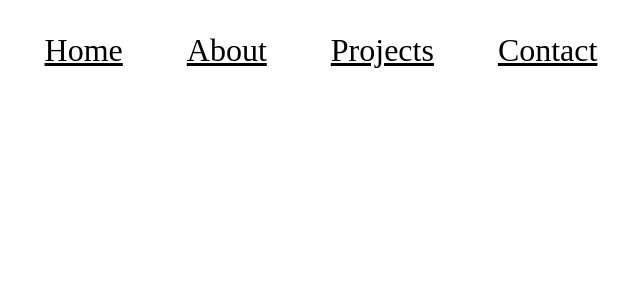
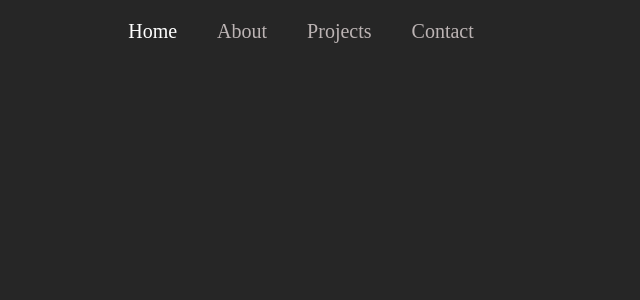
Before and after one commit to ArianAngoma/arian, a React (Create React App) app: page / in a window 1280 px wide. Shown: the top 300 px of the page, without its empty margins (339-979 px from the left). Built offline with nearby package versions, Linux system fonts and the light colour scheme.

Commit message:
Estilos globales

```diff
--- a/src/index.js
+++ b/src/index.js
@@ -3,8 +3,12 @@ import ReactDOM from 'react-dom';
 
 /* Importaciones propias */
 import {App} from './App';
+import {GlobalStyles} from './styles/GlobalStyles';
 
 ReactDOM.render(
-    <App/>,
+    <>
+        <GlobalStyles/>
+        <App/>
+    </>,
     document.getElementById('root')
 );
--- /dev/null
+++ b/src/styles/GlobalStyles.js
@@ -0,0 +1,67 @@
+import {createGlobalStyle} from 'styled-components';
+
+export const GlobalStyles = createGlobalStyle`
+  * {
+    padding: 0;
+    margin: 0;
+    box-sizing: border-box;
+  }
+
+  :root {
+    --dark-bg: #262626;
+    --gray-1: #BCB4B4;
+    --deep-dark: #1E1E1E;
+    --gray-2: #363636;
+    --white: white;
+    --black: black;
+  }
+
+  html {
+    font-size: 10px;
+    font-family: 'Roboto Mono';
+    background-color: var(--dark-bg);
+  }
+
+  ul, li {
+    list-style: none;
+  }
+
+  a {
+    text-decoration: none;
+  }
+
+  img, svg {
+    width: 100%;
+    height: 100%;
+    object-fit: cover;
+  }
+
+  button {
+    outline: none
+  }
+
+  .container {
+    max-width: 1200px;
+    width: 90%;
+    margin: 0 auto;
+  }
+
+  /* Smooth Scroll  */
+  [data-scrollbar] {
+    height: 100vh;
+    overflow: hidden;
+    background-color: var(--gray-1);
+
+    .scroll-content {
+      background-color: var(--dark-bg);
+    }
+
+    .scrollbar-track.scrollbar-track-y {
+      background: var(--deep-dark);
+
+      .scrollbar-thumb-y {
+        background: var(--gray-1);
+      }
+    }
+  }
+`;
```
